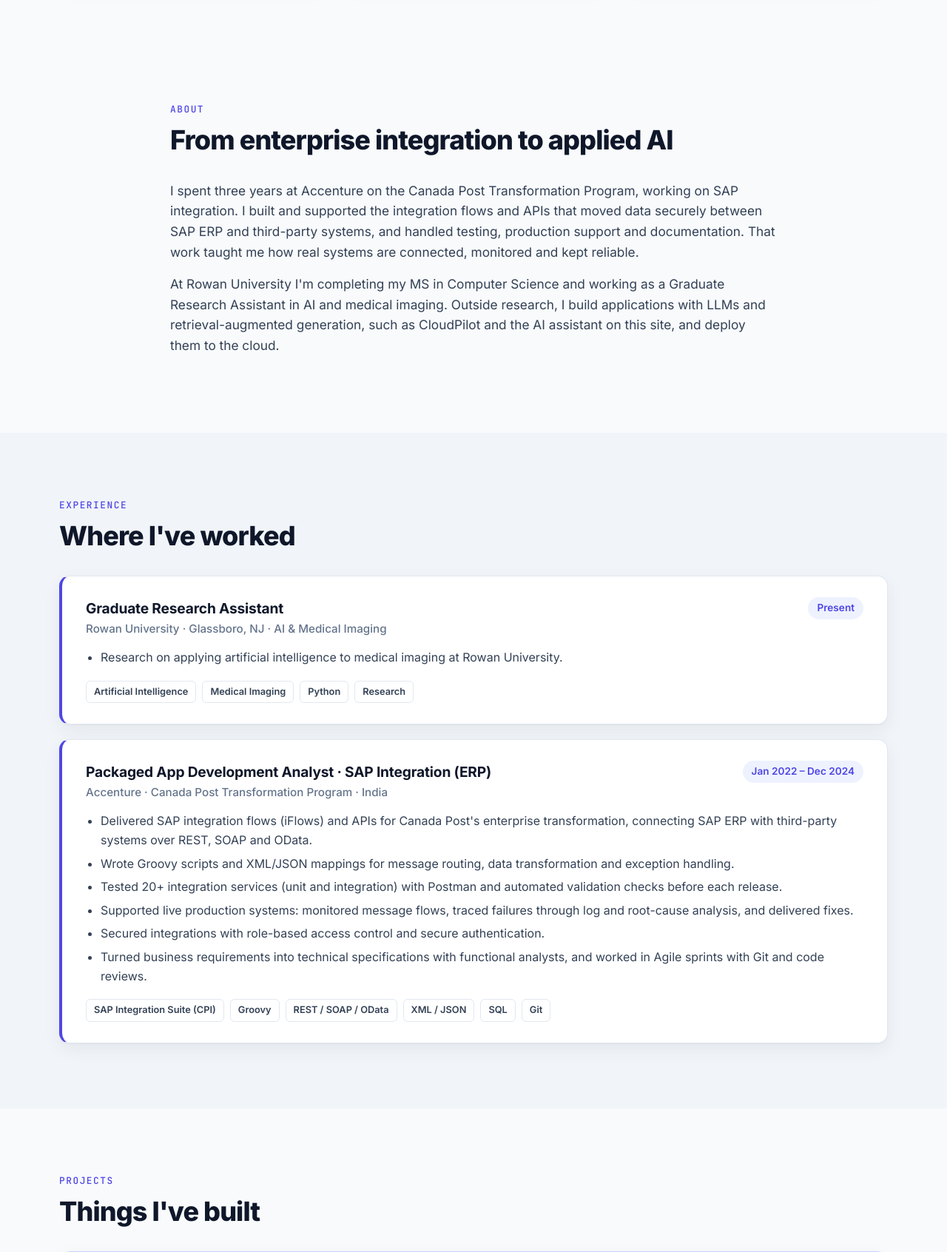
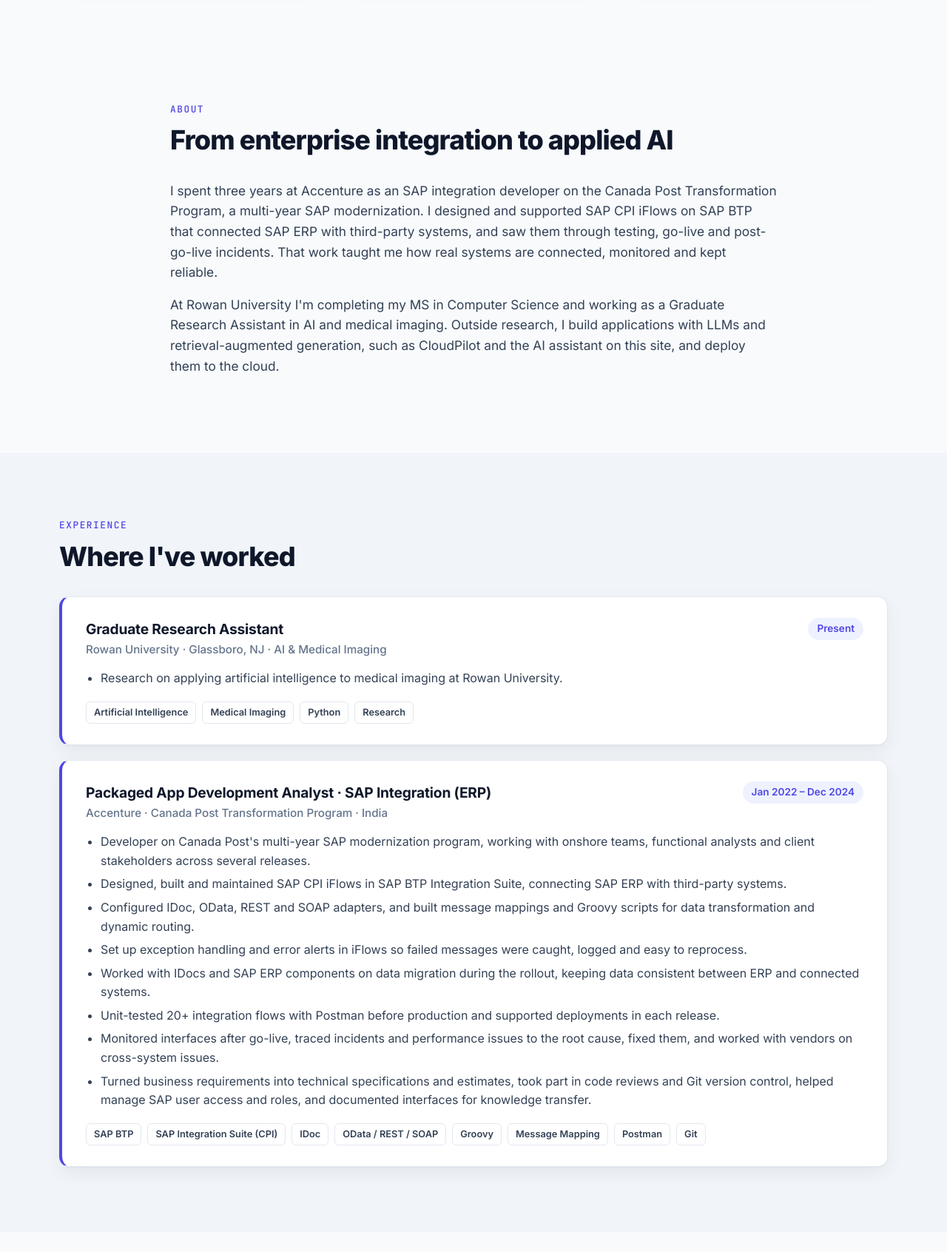
Before and after one commit to ramyagorantla-dev/ramya-ai-portfolio, a Flask app: page / in a window 1280 px wide. Shown: the part 941-2633 px from the top of the page at 74% size. Run offline with Flask 3, Linux system fonts and the light colour scheme.

Commit message:
Update index.html

```diff
--- a/templates/index.html
+++ b/templates/index.html
@@ -47,7 +47,7 @@
                 <div class="hero-links">
                     <a href="https://www.linkedin.com/in/ramya-gorantla-396429210" target="_blank" rel="noopener">LinkedIn</a>
                     <a href="https://github.com/ramyagorantla-dev" target="_blank" rel="noopener">GitHub</a>
-                    <a href="mailto:ramyagorantla2001@gmail.com">Email</a>
+                    <a href="https://mail.google.com/mail/?view=cm&amp;fs=1&amp;to=ramyagorantla2001@gmail.com" target="_blank" rel="noopener">Email</a>
                 </div>
             </div>
             <div class="hero-card">
@@ -86,10 +86,10 @@
             <p class="section-label">About</p>
             <h2>From enterprise integration to applied AI</h2>
             <p class="lead">
-                I spent three years at Accenture on the Canada Post Transformation Program, working on SAP
-                integration. I built and supported the integration flows and APIs that moved data securely between
-                SAP ERP and third-party systems, and handled testing, production support and documentation.
-                That work taught me how real systems are connected, monitored and kept reliable.
+                I spent three years at Accenture as an SAP integration developer on the Canada Post Transformation
+                Program, a multi-year SAP modernization. I designed and supported SAP CPI iFlows on SAP BTP that
+                connected SAP ERP with third-party systems, and saw them through testing, go-live and post-go-live
+                incidents. That work taught me how real systems are connected, monitored and kept reliable.
             </p>
             <p class="lead">
                 At Rowan University I'm completing my MS in Computer Science and working as a Graduate Research
@@ -131,14 +131,16 @@
                         <span class="date">Jan 2022 – Dec 2024</span>
                     </div>
                     <ul>
-                        <li>Delivered SAP integration flows (iFlows) and APIs for Canada Post's enterprise transformation, connecting SAP ERP with third-party systems over REST, SOAP and OData.</li>
-                        <li>Wrote Groovy scripts and XML/JSON mappings for message routing, data transformation and exception handling.</li>
-                        <li>Tested 20+ integration services (unit and integration) with Postman and automated validation checks before each release.</li>
-                        <li>Supported live production systems: monitored message flows, traced failures through log and root-cause analysis, and delivered fixes.</li>
-                        <li>Secured integrations with role-based access control and secure authentication.</li>
-                        <li>Turned business requirements into technical specifications with functional analysts, and worked in Agile sprints with Git and code reviews.</li>
+                        <li>Developer on Canada Post's multi-year SAP modernization program, working with onshore teams, functional analysts and client stakeholders across several releases.</li>
+                        <li>Designed, built and maintained SAP CPI iFlows in SAP BTP Integration Suite, connecting SAP ERP with third-party systems.</li>
+                        <li>Configured IDoc, OData, REST and SOAP adapters, and built message mappings and Groovy scripts for data transformation and dynamic routing.</li>
+                        <li>Set up exception handling and error alerts in iFlows so failed messages were caught, logged and easy to reprocess.</li>
+                        <li>Worked with IDocs and SAP ERP components on data migration during the rollout, keeping data consistent between ERP and connected systems.</li>
+                        <li>Unit-tested 20+ integration flows with Postman before production and supported deployments in each release.</li>
+                        <li>Monitored interfaces after go-live, traced incidents and performance issues to the root cause, fixed them, and worked with vendors on cross-system issues.</li>
+                        <li>Turned business requirements into technical specifications and estimates, took part in code reviews and Git version control, helped manage SAP user access and roles, and documented interfaces for knowledge transfer.</li>
                     </ul>
-                    <div class="tags"><span>SAP Integration Suite (CPI)</span><span>Groovy</span><span>REST / SOAP / OData</span><span>XML / JSON</span><span>SQL</span><span>Git</span></div>
+                    <div class="tags"><span>SAP BTP</span><span>SAP Integration Suite (CPI)</span><span>IDoc</span><span>OData / REST / SOAP</span><span>Groovy</span><span>Message Mapping</span><span>Postman</span><span>Git</span></div>
                 </article>
             </div>
         </div>
@@ -181,9 +183,9 @@
                 </article>
 
                 <article class="project">
-                    <h3>Order Processing Backend System</h3>
-                    <p>Receives orders through a REST API, classifies them as Urgent, Normal or Risk in a Flask service, and routes them to Apache Kafka topics. All services run in Docker, with integration tests and SQL data-validation scripts.</p>
-                    <div class="tags"><span>Python</span><span>Flask</span><span>Kafka</span><span>Docker</span><span>SQL</span></div>
+                    <h3>AI-Based Order Processing Pipeline</h3>
+                    <p>An end-to-end pipeline that combines enterprise integration with ML. Orders come in through a REST API and are transformed and routed in SAP CPI. A Python ML service labels each one Urgent, Normal or Risk and sends it to the matching Kafka topic. Everything runs in Docker, with end-to-end tests and SQL validation for nulls, duplicates and transformation errors.</p>
+                    <div class="tags"><span>SAP CPI</span><span>Python ML</span><span>Flask</span><span>Kafka</span><span>Docker</span><span>SQL</span></div>
                 </article>
 
                 <article class="project">
@@ -193,9 +195,9 @@
                 </article>
 
                 <article class="project">
-                    <h3>Julius Silvert B2B Platform Redesign</h3>
-                    <p>Audited a live B2B e-commerce platform and documented 42 defects across data integrity, workflows and pricing. Then built and deployed a redesigned front end with a live inventory dashboard and order builder.</p>
-                    <div class="tags"><span>JavaScript</span><span>HTML/CSS</span><span>Python</span><span>GitHub Pages</span></div>
+                    <h3>Julius Silvert B2B Platform Audit &amp; Redesign</h3>
+                    <p>Audited the live B2B ordering platform of Julius Silvert, a food distributor that supplies restaurants, and documented 42 defects across data integrity, workflows and pricing. Then built and deployed a redesigned front end with a live inventory dashboard, an order builder, and a chatbot that helps chefs find products.</p>
+                    <div class="tags"><span>QA &amp; Audit</span><span>JavaScript</span><span>HTML/CSS</span><span>Chatbot</span><span>GitHub Pages</span></div>
                 </article>
 
                 <article class="project">
@@ -213,12 +215,12 @@
             <p class="section-label">Skills</p>
             <h2>Technical toolkit</h2>
             <div class="skills-grid">
-                <div class="skill-group"><h4>AI &amp; LLMs</h4><p>RAG, semantic search, embeddings (Sentence Transformers), Gemini API, LLM agents, Streamlit</p></div>
+                <div class="skill-group"><h4>AI &amp; LLMs</h4><p>RAG, embeddings &amp; semantic search, LLM agents, prompt engineering, Gemini API, Python ML classification, Pandas, NumPy, Streamlit</p></div>
                 <div class="skill-group"><h4>Languages</h4><p>Python, SQL, JavaScript, PHP, Groovy, HTML, CSS</p></div>
                 <div class="skill-group"><h4>Cloud &amp; DevOps</h4><p>AWS, Microsoft Azure, Linux, NGINX, Docker, Apache Kafka, Render, Git/GitHub</p></div>
-                <div class="skill-group"><h4>SAP BTP &amp; ERP Integration</h4><p>SAP BTP, SAP Integration Suite (CPI), SAP S/4HANA &amp; ERP integration, iFlows, REST, SOAP, OData, XML/JSON mappings</p></div>
+                <div class="skill-group"><h4>SAP BTP &amp; ERP Integration</h4><p>SAP BTP Integration Suite, SAP CPI / iFlows, SAP ERP, IDocs, SAP Fiori, data migration, IDoc / OData / REST / SOAP adapters, Groovy, message mapping</p></div>
                 <div class="skill-group"><h4>Web &amp; Databases</h4><p>Flask, REST APIs, MySQL, stored procedures, triggers, schema design</p></div>
-                <div class="skill-group"><h4>Testing &amp; Security</h4><p>Unit and integration testing, Postman, OAuth, SAML, role-based access control</p></div>
+                <div class="skill-group"><h4>Testing &amp; Support</h4><p>Postman, API testing, UAT, root cause analysis, post-go-live support, SAP access &amp; role management</p></div>
             </div>
         </div>
     </section>
@@ -230,12 +232,12 @@
                 <p class="section-label">Education</p>
                 <div class="cred">
                     <h3>MS, Computer Science</h3>
-                    <p>Rowan University, Glassboro, NJ · GPA 3.9/4.0</p>
-                    <p class="muted">Algorithms &amp; Data Structures, Database Systems, Software Engineering, Distributed Systems, Cloud Computing</p>
+                    <p>Rowan University, Glassboro, NJ · GPA 3.9/4.0 · Expected Dec 2026</p>
+                    <p class="muted">AI &amp; LLMs, Machine Learning, Cloud Computing, Distributed Systems, Database Systems, Software Engineering</p>
                 </div>
                 <div class="cred">
                     <h3>B.Tech, Electronics &amp; Communication Engineering</h3>
-                    <p>Vignan University, India · 2022</p>
+                    <p>Vignan University, India · May 2022</p>
                 </div>
             </div>
             <div>
@@ -288,7 +290,7 @@
             <p>I'm looking for Software Engineering, AI, Cloud and SAP BTP / ERP roles.</p>
         </div>
         <div class="footer-links">
-            <a href="mailto:ramyagorantla2001@gmail.com">ramyagorantla2001@gmail.com</a>
+            <a href="https://mail.google.com/mail/?view=cm&amp;fs=1&amp;to=ramyagorantla2001@gmail.com" target="_blank" rel="noopener">ramyagorantla2001@gmail.com</a>
             <a href="https://www.linkedin.com/in/ramya-gorantla-396429210" target="_blank" rel="noopener">LinkedIn</a>
             <a href="https://github.com/ramyagorantla-dev" target="_blank" rel="noopener">GitHub</a>
         </div>
```
